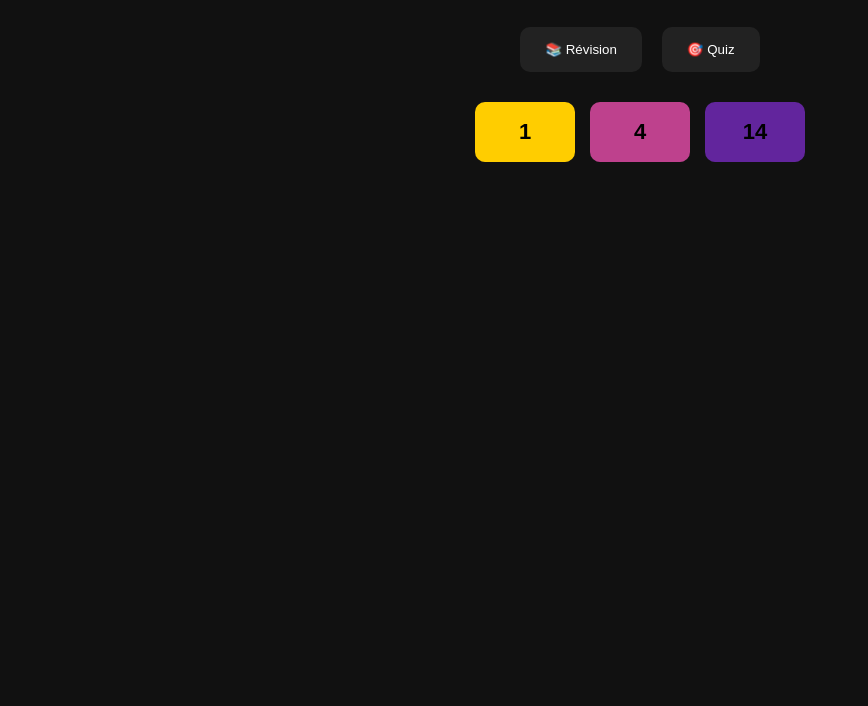
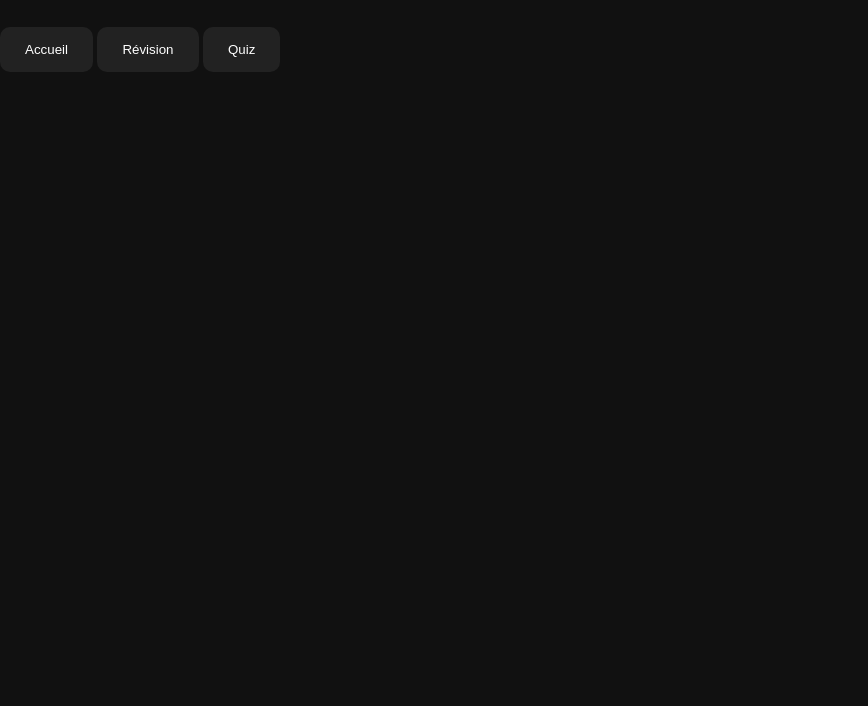
Before and after one commit to iciclemclem/Metro-quiz, a plain HTML site: page index.html in a window 1280 px wide. Shown: the part 94-800 px from the top of the page, without its empty margins (0-868 px from the left). Drawn offline with Linux system fonts and the light colour scheme.

Commit message:
Update index.html

```diff
--- a/index.html
+++ b/index.html
@@ -1,33 +1,31 @@
 <!DOCTYPE html>
 <html lang="fr">
 <head>
-<meta charset="UTF-8">
-<meta name="viewport" content="width=device-width, initial-scale=1.0">
-<title>Metro Quiz IDF</title>
+  <meta charset="UTF-8" />
+  <meta name="viewport" content="width=device-width, initial-scale=1.0"/>
+  <title>Metro Quiz IDF</title>
 
-<link rel="stylesheet" href="style.css">
+  <link rel="stylesheet" href="style.css"/>
 </head>
 
 <body>
 
 <header>
-    <h1>🚇 Metro Quiz IDF</h1>
+  <h1>🚇 Metro Quiz IDF</h1>
 </header>
 
-<div id="home">
+<nav>
+  <button onclick="goHome()">Accueil</button>
+  <button onclick="setMode('revision')">Révision</button>
+  <button onclick="setMode('quiz')">Quiz</button>
+</nav>
 
-    <div class="menu">
-        <button onclick="showRevision()">📚 Révision</button>
-        <button onclick="showQuiz()">🎯 Quiz</button>
-    </div>
+<section id="ui"></section>
 
-    <div id="lineSelector"></div>
-
-</div>
-
-<div id="content"></div>
+<section id="map"></section>
 
 <script src="data.js"></script>
+<script src="map.js"></script>
 <script src="app.js"></script>
 
 </body>
```
